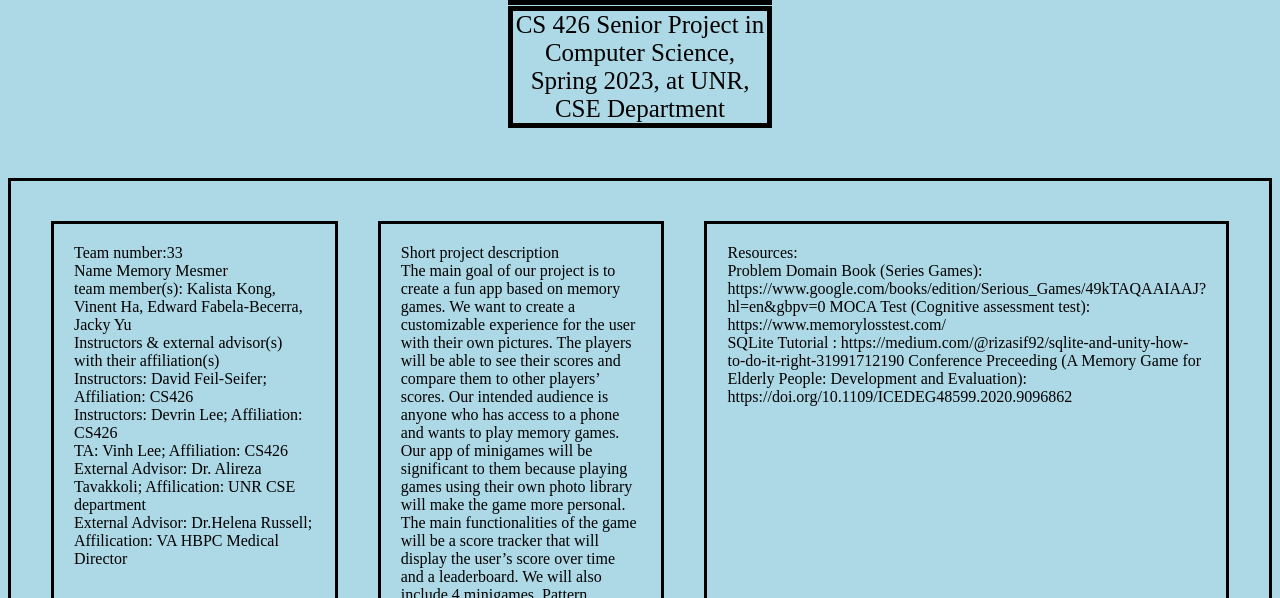
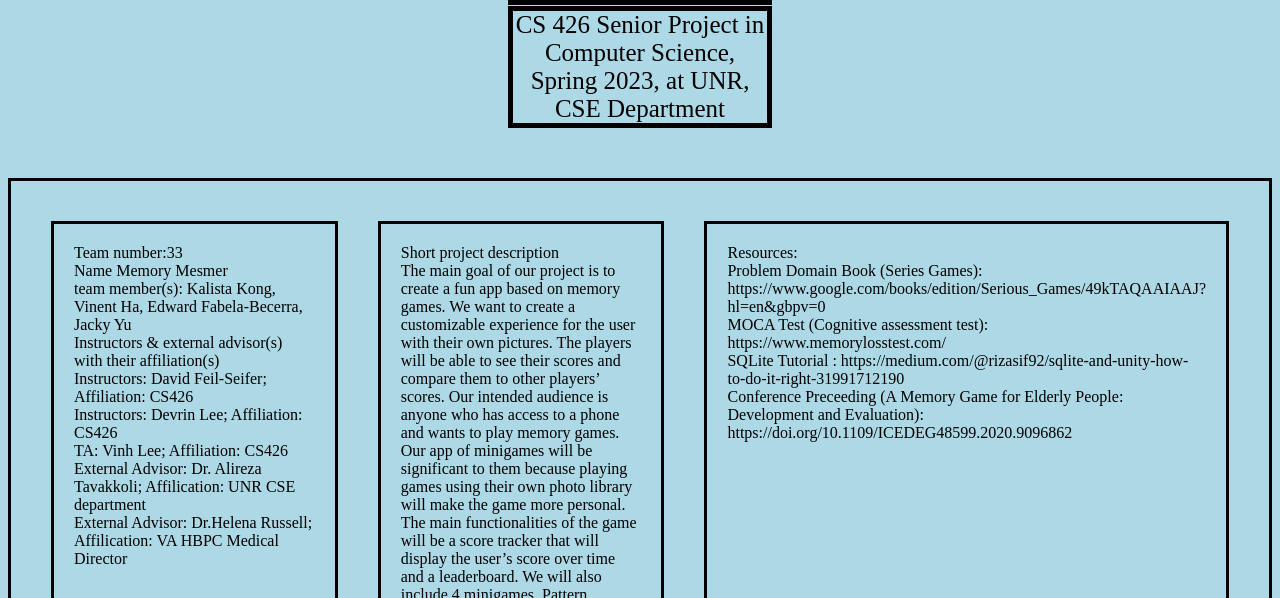
Before and after one commit to EddieF07/MemoryMesmer, a plain HTML site: page index.html in a window 1280 px wide. Shown: the part 202-800 px from the top of the page. Drawn offline with Linux system fonts and the light colour scheme.

Commit message:
Added BR

```diff
--- a/index.html
+++ b/index.html
@@ -60,10 +60,10 @@
         <div>
             Resources: <br>
 
-            Problem Domain Book (Series Games): https://www.google.com/books/edition/Serious_Games/49kTAQAAIAAJ?hl=en&gbpv=0
+            Problem Domain Book (Series Games): https://www.google.com/books/edition/Serious_Games/49kTAQAAIAAJ?hl=en&gbpv=0 <br>
             MOCA Test (Cognitive assessment test): https://www.memorylosstest.com/ <br>
-            SQLite Tutorial : https://medium.com/@rizasif92/sqlite-and-unity-how-to-do-it-right-31991712190
-            Conference Preceeding (A Memory Game for Elderly People: Development and Evaluation): https://doi.org/10.1109/ICEDEG48599.2020.9096862
+            SQLite Tutorial : https://medium.com/@rizasif92/sqlite-and-unity-how-to-do-it-right-31991712190 <br>
+            Conference Preceeding (A Memory Game for Elderly People: Development and Evaluation): https://doi.org/10.1109/ICEDEG48599.2020.9096862 <br>
   </div>
 
 </body>
```
